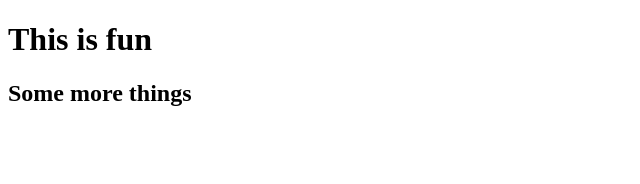
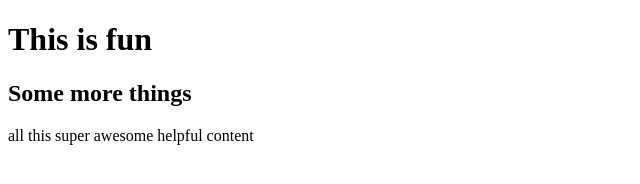
Before and after one commit to oliviamarolf/github-practice, a plain HTML site: page index.html in a window 1280 px wide. Shown: the whole page, without its empty margins (0-640 px from the left). Drawn offline with Linux system fonts and the light colour scheme.

Commit message:
added content

```diff
--- a/index.html
+++ b/index.html
@@ -10,5 +10,7 @@
     <h1>This is fun</h1>
 
     <h2>Some more things</h2>
+
+    <p>all this super awesome helpful content</p>
   </body>
 </html>
```
